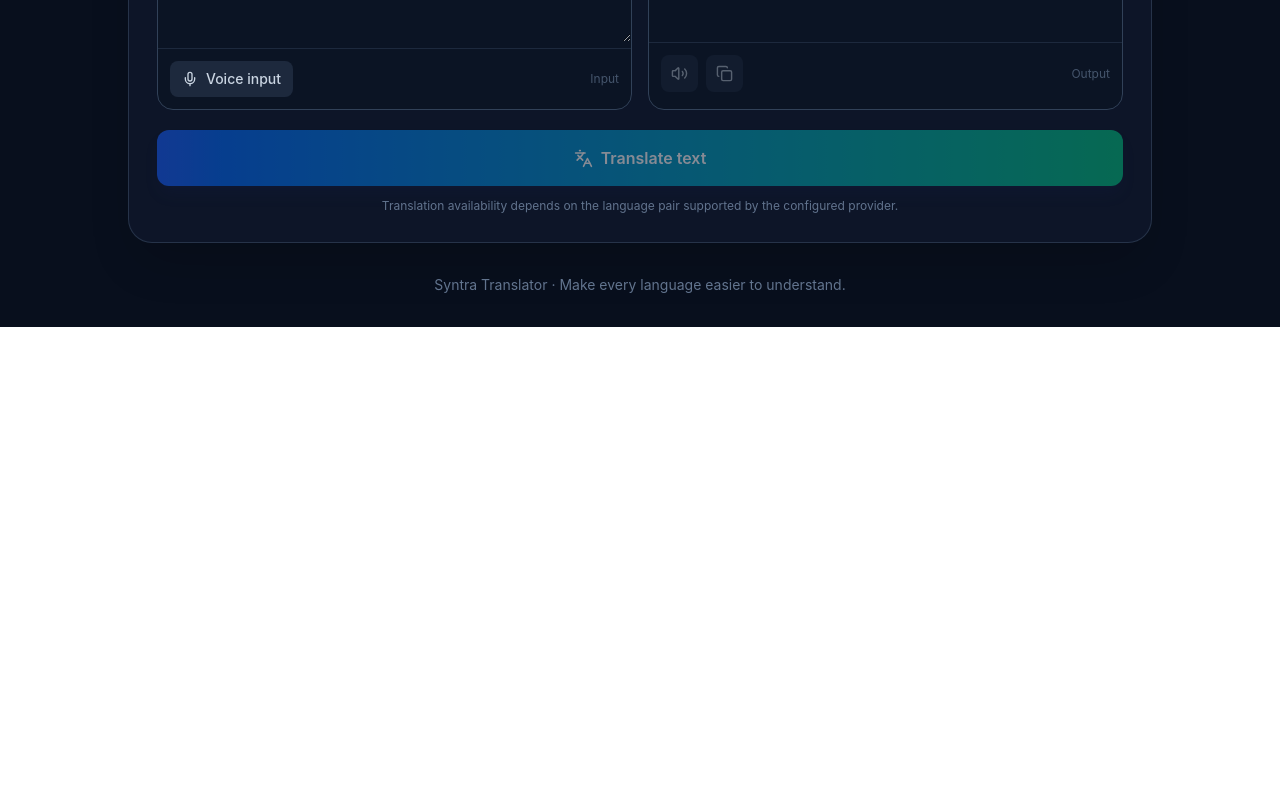
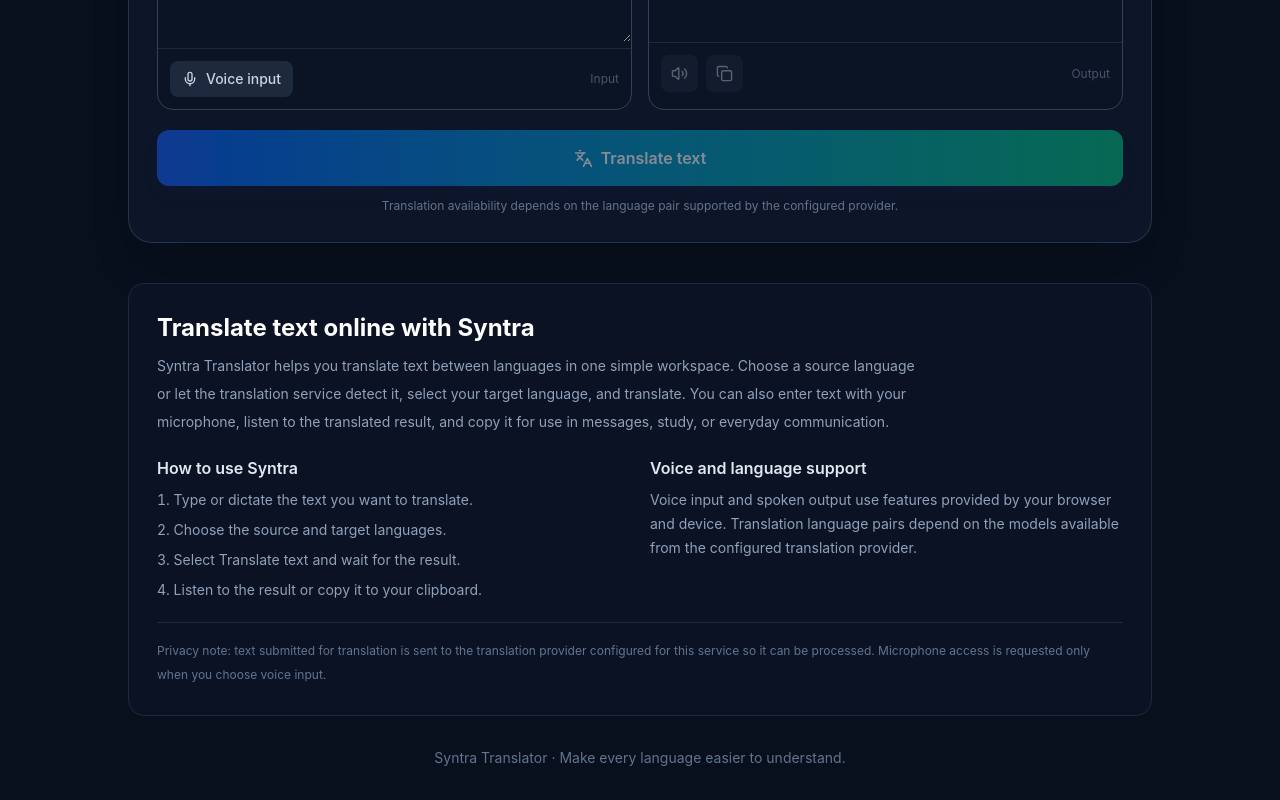
Before and after one commit to abdulsalam-hub/syntra, a React (Vite) app: page / in a window 1280 px wide. Shown: the part 610-1410 px from the top of the page. Before the commit the page ends 937 px from the top, so only its background shows below. Built offline with nearby package versions, Linux system fonts and the light colour scheme.

Commit message:
Add useful SEO content and privacy disclosure

```diff
--- a/src/App.tsx
+++ b/src/App.tsx
@@ -385,6 +385,42 @@ function App() {
           </p>
         </section>
 
+        <section aria-labelledby="about-syntra" className="mt-10 space-y-5 rounded-2xl border border-slate-800 bg-slate-900/50 p-5 sm:p-7">
+          <div>
+            <h2 id="about-syntra" className="text-xl font-bold text-white sm:text-2xl">Translate text online with Syntra</h2>
+            <p className="mt-2 max-w-3xl text-sm leading-7 text-slate-400">
+              Syntra Translator helps you translate text between languages in one simple workspace.
+              Choose a source language or let the translation service detect it, select your target
+              language, and translate. You can also enter text with your microphone, listen to the
+              translated result, and copy it for use in messages, study, or everyday communication.
+            </p>
+          </div>
+          <div className="grid gap-5 sm:grid-cols-2">
+            <div>
+              <h3 className="font-semibold text-slate-200">How to use Syntra</h3>
+              <ol className="mt-2 list-inside list-decimal space-y-1.5 text-sm leading-6 text-slate-400">
+                <li>Type or dictate the text you want to translate.</li>
+                <li>Choose the source and target languages.</li>
+                <li>Select Translate text and wait for the result.</li>
+                <li>Listen to the result or copy it to your clipboard.</li>
+              </ol>
+            </div>
+            <div>
+              <h3 className="font-semibold text-slate-200">Voice and language support</h3>
+              <p className="mt-2 text-sm leading-6 text-slate-400">
+                Voice input and spoken output use features provided by your browser and device.
+                Translation language pairs depend on the models available from the configured
+                translation provider.
+              </p>
+            </div>
+          </div>
+          <p className="border-t border-slate-800 pt-4 text-xs leading-6 text-slate-500">
+            Privacy note: text submitted for translation is sent to the translation provider configured
+            for this service so it can be processed. Microphone access is requested only when you
+            choose voice input.
+          </p>
+        </section>
+
         <footer className="mt-8 text-center text-sm text-slate-500">
           <p>Syntra Translator · Make every language easier to understand.</p>
         </footer>
```
